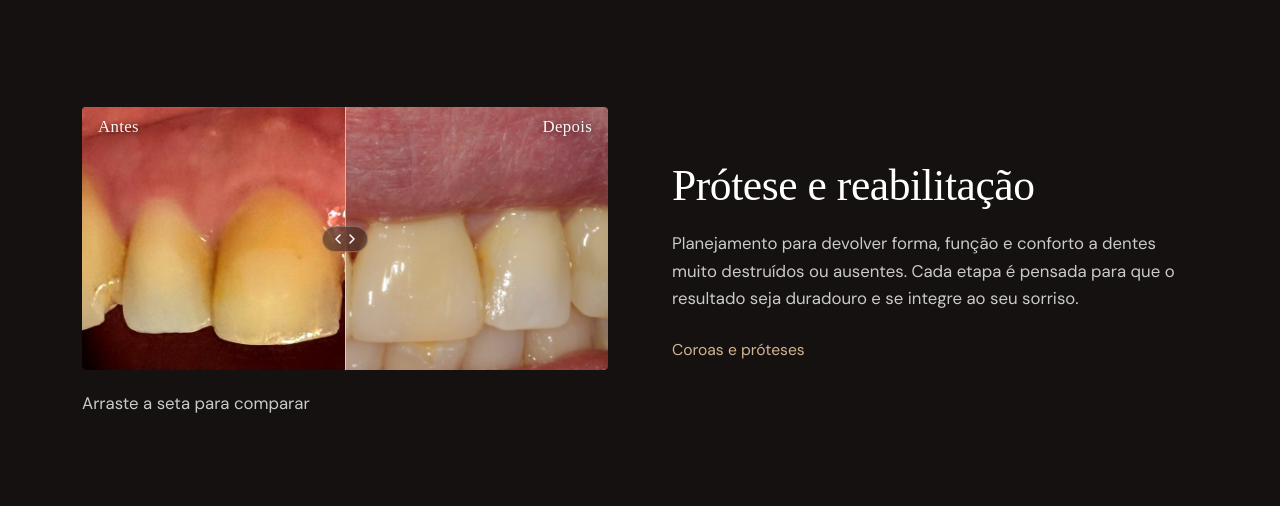
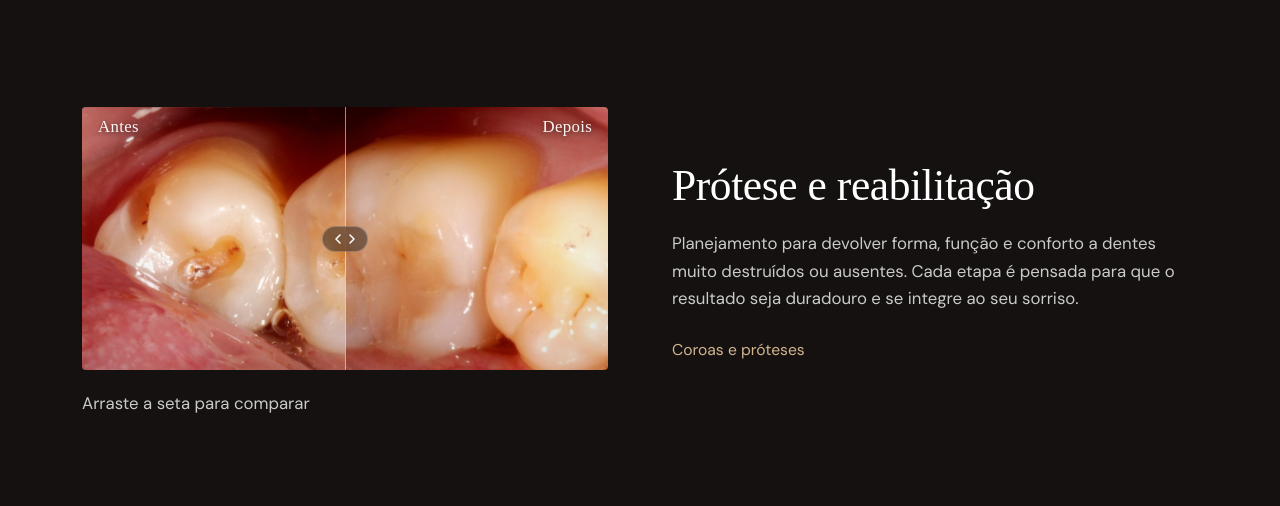
Before and after one commit to pportess/drpedroportes, a plain HTML site: page index.html in a window 1280 px wide. Shown: the part 1899-2405 px from the top of the page. Drawn offline with Linux system fonts and the light colour scheme.

Commit message:
Troca casos clínicos: sai prótese, entram restaurações em posteriores
Co-Authored-By: Claude Opus 5.5 <noreply@anthropic.com>

```diff
--- a/index.html
+++ b/index.html
@@ -245,8 +245,8 @@ footer .l2 { padding-top: 24px; font-size: .82rem; display: flex; justify-conten
       <div class="bloco">
         <div>
           <div class="comparar" style="--pos:50%">
-            <img src="img/protese-2.jpg" alt="Depois do tratamento" loading="lazy">
-            <img class="antes" src="img/protese-1.jpg" alt="Antes do tratamento" loading="lazy">
+            <img src="img/restauracao-2.jpg" alt="Depois do tratamento" loading="lazy">
+            <img class="antes" src="img/restauracao-1.jpg" alt="Antes do tratamento" loading="lazy">
             <span class="linha"><span class="puxador"><svg viewBox="0 0 22 10" fill="none" stroke="currentColor" stroke-width="1.5" stroke-linecap="round" stroke-linejoin="round"><path d="M6 1 2 5l4 4M16 1l4 4-4 4"/></svg></span></span>
             <span class="rotulo esq">Antes</span><span class="rotulo dir">Depois</span>
             <input type="range" min="0" max="100" value="50" aria-label="Arraste para comparar antes e depois">
```
Also changed, not shown: img/estetica-1.jpg, img/estetica-2.jpg, img/protese-1.jpg (deleted), img/protese-2.jpg (deleted), img/restauracao-1.jpg (added), img/restauracao-2.jpg (added).
